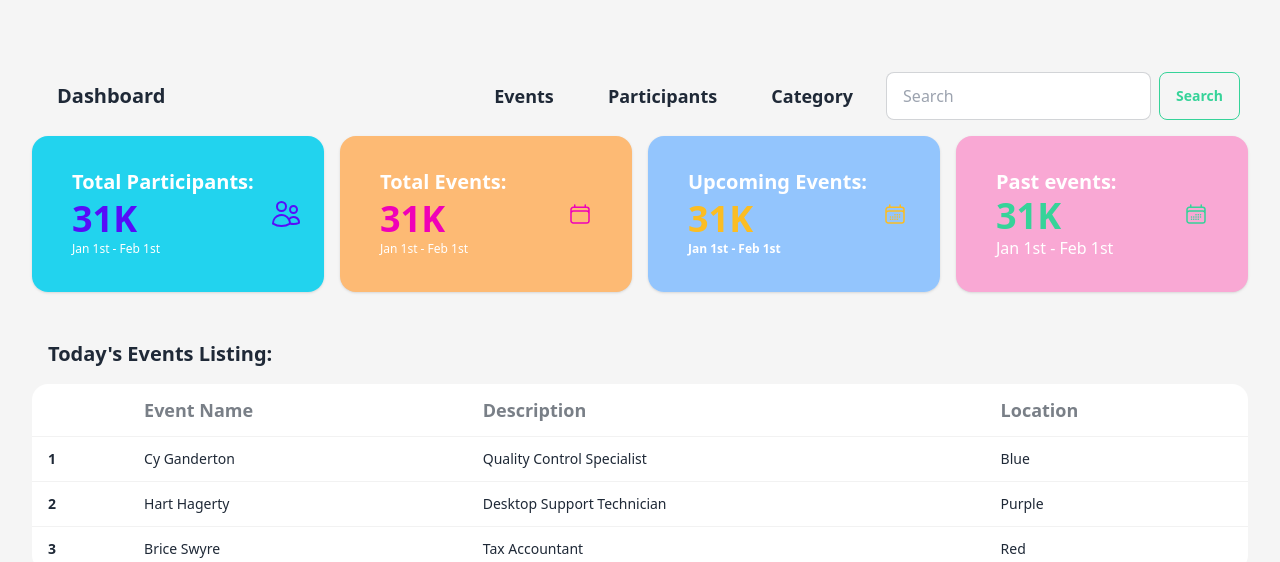
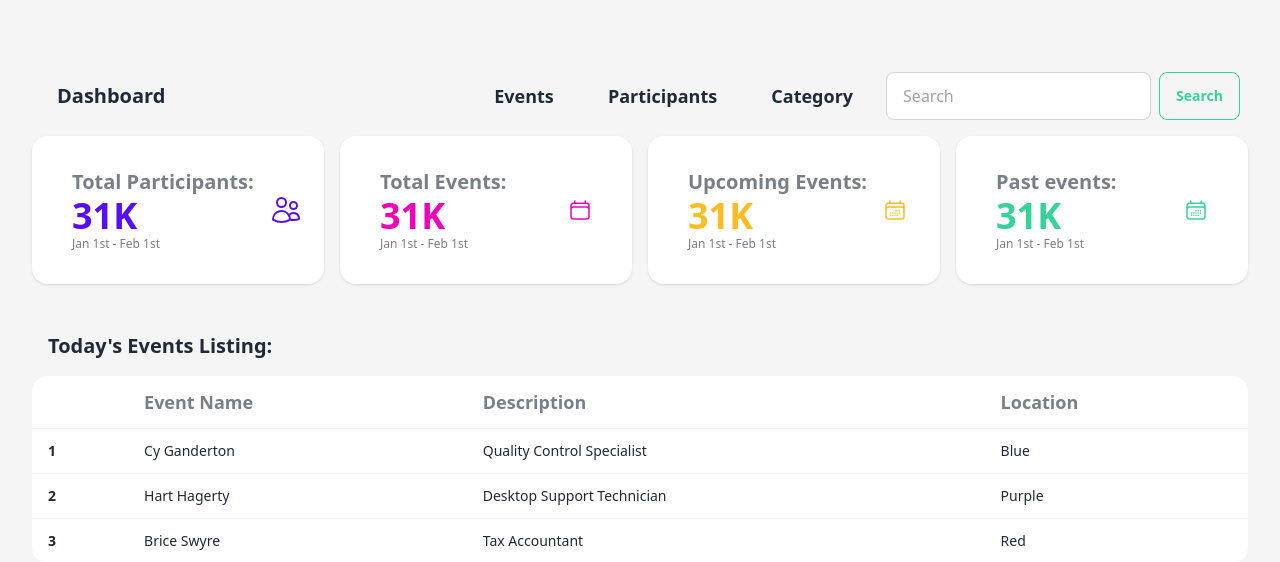
Before and after one commit to engrnazrulislam/event_mgmt_sys, a Django app: page /events/dashboard/ in a window 1280 px wide. Shown: the top 562 px of the page. Run offline with Django 5.2, Linux system fonts and the light colour scheme; data that the repository does not hold is empty.

Commit message:
update dashboard ui design

```diff
--- a/events/templates/dashboard.html
+++ b/events/templates/dashboard.html
@@ -31,52 +31,52 @@
       {% comment %} Grid Stats Section {% endcomment %}
       <div class="grid grid-cols-1 grid-flow-row lg:grid-cols-4 lg:grid-flow-col gap-4 ">
 
-          <div class="stats shadow p-4 bg-cyan-400">
+          <div class="stats shadow p-4">
               <div class="stat">
                 <div class="stat-figure text-primary">
                   <svg xmlns="http://www.w3.org/2000/svg" fill="none" viewBox="0 0 24 24" stroke-width="1.5" stroke="currentColor" class="size-8">
                     <path stroke-linecap="round" stroke-linejoin="round" d="M15 19.128a9.38 9.38 0 0 0 2.625.372 9.337 9.337 0 0 0 4.121-.952 4.125 4.125 0 0 0-7.533-2.493M15 19.128v-.003c0-1.113-.285-2.16-.786-3.07M15 19.128v.106A12.318 12.318 0 0 1 8.624 21c-2.331 0-4.512-.645-6.374-1.766l-.001-.109a6.375 6.375 0 0 1 11.964-3.07M12 6.375a3.375 3.375 0 1 1-6.75 0 3.375 3.375 0 0 1 6.75 0Zm8.25 2.25a2.625 2.625 0 1 1-5.25 0 2.625 2.625 0 0 1 5.25 0Z" />
                   </svg>
                 </div>
-                <div class="stat-title text-xl text-white font-bold">Total Participants:</div>
+                <div class="stat-title text-xl font-bold">Total Participants:</div>
                 <div class="stat-value text-primary">31K</div>
-                <div class="stat-desc text-white ">Jan 1st - Feb 1st</div>
+                <div class="stat-desc ">Jan 1st - Feb 1st</div>
             </div>
           </div>
-          <div class="stats shadow p-4 bg-orange-300">
+          <div class="stats shadow p-4">
               <div class="stat">
                 <div class="stat-figure text-secondary">
                   <svg xmlns="http://www.w3.org/2000/svg" fill="none" viewBox="0 0 24 24" stroke-width="1.5" stroke="currentColor" class="size-6">
                      <path stroke-linecap="round" stroke-linejoin="round" d="M6.75 3v2.25M17.25 3v2.25M3 18.75V7.5a2.25 2.25 0 0 1 2.25-2.25h13.5A2.25 2.25 0 0 1 21 7.5v11.25m-18 0A2.25 2.25 0 0 0 5.25 21h13.5A2.25 2.25 0 0 0 21 18.75m-18 0v-7.5A2.25 2.25 0 0 1 5.25 9h13.5A2.25 2.25 0 0 1 21 11.25v7.5" />
                   </svg>
                 </div>
-                <div class="stat-title text-xl text-white font-bold">Total Events:</div>
+                <div class="stat-title text-xl font-bold">Total Events:</div>
                 <div class="stat-value text-secondary">31K</div>
-                <div class="stat-desc text-white">Jan 1st - Feb 1st</div>
+                <div class="stat-desc">Jan 1st - Feb 1st</div>
             </div>
           </div>
-          <div class="stats shadow p-4 bg-blue-300">
+          <div class="stats shadow p-4">
               <div class="stat">
                 <div class="stat-figure text-warning">
                   <svg xmlns="http://www.w3.org/2000/svg" fill="none" viewBox="0 0 24 24" stroke-width="1.5" stroke="currentColor" class="size-6">
                       <path stroke-linecap="round" stroke-linejoin="round" d="M6.75 3v2.25M17.25 3v2.25M3 18.75V7.5a2.25 2.25 0 0 1 2.25-2.25h13.5A2.25 2.25 0 0 1 21 7.5v11.25m-18 0A2.25 2.25 0 0 0 5.25 21h13.5A2.25 2.25 0 0 0 21 18.75m-18 0v-7.5A2.25 2.25 0 0 1 5.25 9h13.5A2.25 2.25 0 0 1 21 11.25v7.5m-9-6h.008v.008H12v-.008ZM12 15h.008v.008H12V15Zm0 2.25h.008v.008H12v-.008ZM9.75 15h.008v.008H9.75V15Zm0 2.25h.008v.008H9.75v-.008ZM7.5 15h.008v.008H7.5V15Zm0 2.25h.008v.008H7.5v-.008Zm6.75-4.5h.008v.008h-.008v-.008Zm0 2.25h.008v.008h-.008V15Zm0 2.25h.008v.008h-.008v-.008Zm2.25-4.5h.008v.008H16.5v-.008Zm0 2.25h.008v.008H16.5V15Z" />
                   </svg>
                 </div>
-                <div class="stat-title text-xl text-white font-bold">Upcoming Events:</div>
+                <div class="stat-title text-xl font-bold">Upcoming Events:</div>
                 <div class="stat-value text-warning">31K</div>
-                <div class="stat-desc text-white font-bold">Jan 1st - Feb 1st</div>
+                <div class="stat-desc">Jan 1st - Feb 1st</div>
             </div>
           </div>
-          <div class="stats shadow p-4 bg-pink-300">
+          <div class="stats shadow p-4">
               <div class="stat">
                 <div class="stat-figure text-success">
                   <svg xmlns="http://www.w3.org/2000/svg" fill="none" viewBox="0 0 24 24" stroke-width="1.5" stroke="currentColor" class="size-6">
                       <path stroke-linecap="round" stroke-linejoin="round" d="M6.75 3v2.25M17.25 3v2.25M3 18.75V7.5a2.25 2.25 0 0 1 2.25-2.25h13.5A2.25 2.25 0 0 1 21 7.5v11.25m-18 0A2.25 2.25 0 0 0 5.25 21h13.5A2.25 2.25 0 0 0 21 18.75m-18 0v-7.5A2.25 2.25 0 0 1 5.25 9h13.5A2.25 2.25 0 0 1 21 11.25v7.5m-9-6h.008v.008H12v-.008ZM12 15h.008v.008H12V15Zm0 2.25h.008v.008H12v-.008ZM9.75 15h.008v.008H9.75V15Zm0 2.25h.008v.008H9.75v-.008ZM7.5 15h.008v.008H7.5V15Zm0 2.25h.008v.008H7.5v-.008Zm6.75-4.5h.008v.008h-.008v-.008Zm0 2.25h.008v.008h-.008V15Zm0 2.25h.008v.008h-.008v-.008Zm2.25-4.5h.008v.008H16.5v-.008Zm0 2.25h.008v.008H16.5V15Z" />
                   </svg>
                 </div>
-                <div class="stat-title text-xl text-white font-bold">Past events:</div>
+                <div class="stat-title text-xl font-bold">Past events:</div>
                 <div class="stat-value text-success">31K</div>
-                <div class="stat-des text-white">Jan 1st - Feb 1st</div>
+                <div class="stat-desc">Jan 1st - Feb 1st</div>
             </div>
           </div>
       </div>
--- a/static/css/output.css
+++ b/static/css/output.css
@@ -2436,39 +2436,9 @@ details.collapse summary::-webkit-details-marker {
   background-color: rgb(245 245 245 / var(--tw-bg-opacity, 1));
 }
 
-.bg-accent {
-  --tw-bg-opacity: 1;
-  background-color: hsl(var(--a) / var(--tw-bg-opacity, 1));
-}
-
-.bg-error {
-  --tw-bg-opacity: 1;
-  background-color: hsl(var(--er) / var(--tw-bg-opacity, 1));
-}
-
-.bg-green-100 {
-  --tw-bg-opacity: 1;
-  background-color: rgb(220 252 231 / var(--tw-bg-opacity, 1));
-}
-
-.bg-yellow-100 {
-  --tw-bg-opacity: 1;
-  background-color: rgb(254 249 195 / var(--tw-bg-opacity, 1));
-}
-
-.bg-yellow-300 {
-  --tw-bg-opacity: 1;
-  background-color: rgb(253 224 71 / var(--tw-bg-opacity, 1));
-}
-
-.bg-cyan-100 {
-  --tw-bg-opacity: 1;
-  background-color: rgb(207 250 254 / var(--tw-bg-opacity, 1));
-}
-
-.bg-orange-100 {
-  --tw-bg-opacity: 1;
-  background-color: rgb(255 237 213 / var(--tw-bg-opacity, 1));
+.bg-blue-300 {
+  --tw-bg-opacity: 1;
+  background-color: rgb(147 197 253 / var(--tw-bg-opacity, 1));
 }
 
 .bg-cyan-400 {
@@ -2476,24 +2446,9 @@ details.collapse summary::-webkit-details-marker {
   background-color: rgb(34 211 238 / var(--tw-bg-opacity, 1));
 }
 
-.bg-orange-400 {
-  --tw-bg-opacity: 1;
-  background-color: rgb(251 146 60 / var(--tw-bg-opacity, 1));
-}
-
 .bg-orange-300 {
   --tw-bg-opacity: 1;
   background-color: rgb(253 186 116 / var(--tw-bg-opacity, 1));
-}
-
-.bg-cyan-300 {
-  --tw-bg-opacity: 1;
-  background-color: rgb(103 232 249 / var(--tw-bg-opacity, 1));
-}
-
-.bg-blue-300 {
-  --tw-bg-opacity: 1;
-  background-color: rgb(147 197 253 / var(--tw-bg-opacity, 1));
 }
 
 .bg-pink-300 {
```
